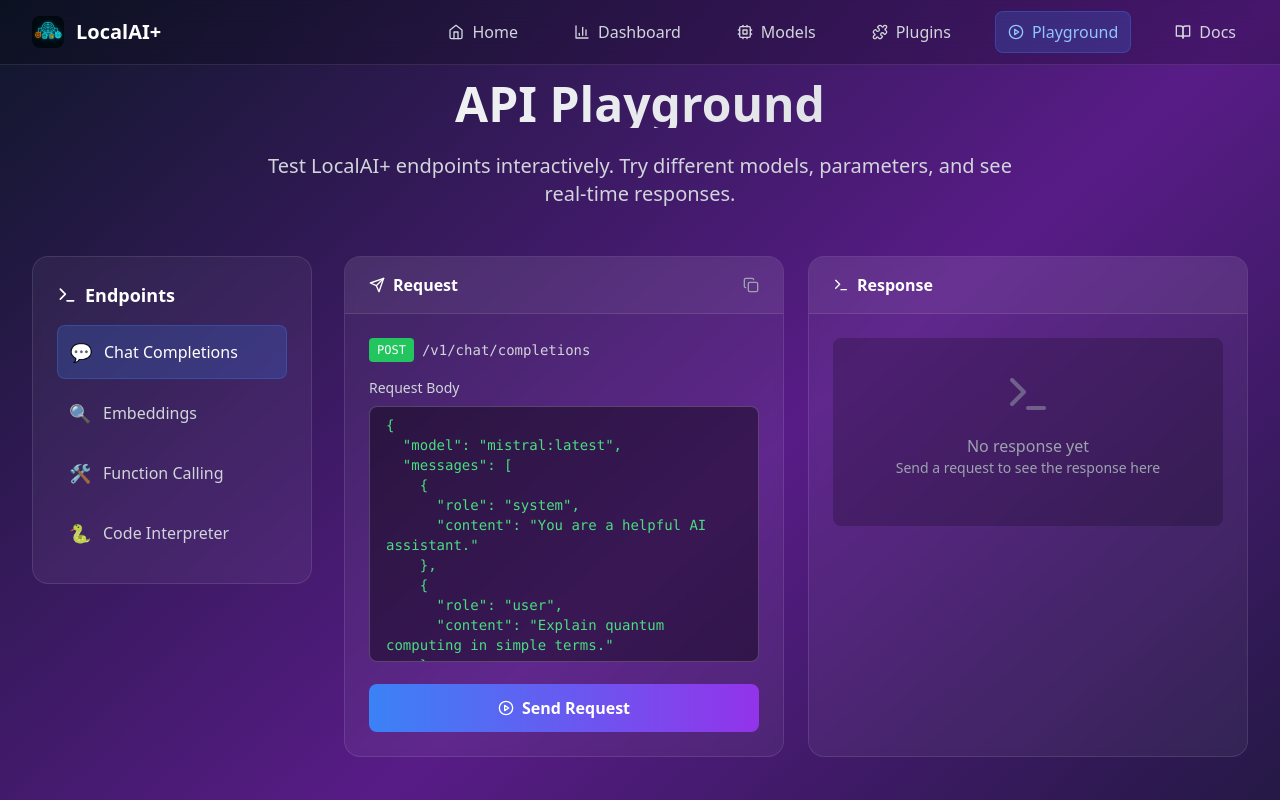
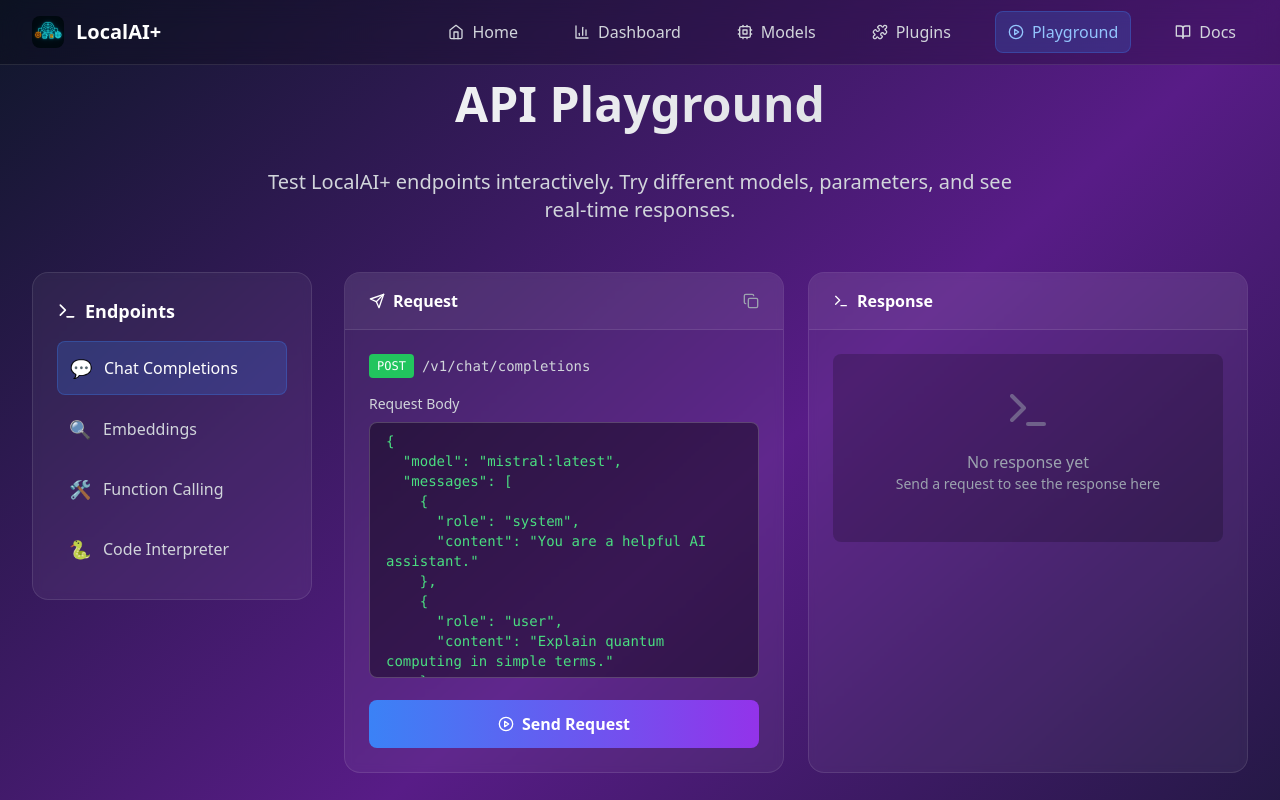
Before and after one commit to Eamateli/LocalAI-Plus, a React (Vite) app in the folder project-bolt-sb1-LocalAI_X/project/: page /playground in a window 1280 px wide. Shown: the top 800 px of the page. Built offline with nearby package versions, Linux system fonts and the light colour scheme.

Commit message:
Fixed an h1 text issue

```diff
--- a/project-bolt-sb1-LocalAI_X/project/src/components/APIPlayground.tsx
+++ b/project-bolt-sb1-LocalAI_X/project/src/components/APIPlayground.tsx
@@ -208,7 +208,7 @@ export function APIPlayground() {
           transition={{ duration: 0.6 }}
           className="text-center mb-12"
         >
-          <h1 className="text-4xl md:text-5xl font-bold bg-gradient-to-r from-white to-gray-300 bg-clip-text text-transparent mb-6">
+          <h1 className="text-4xl md:text-5xl font-bold bg-gradient-to-r from-white to-gray-300 bg-clip-text text-transparent mb-8 leading-normal px-2 pb-2">
             API Playground
           </h1>
           <p className="text-xl text-gray-300 max-w-3xl mx-auto">
```
